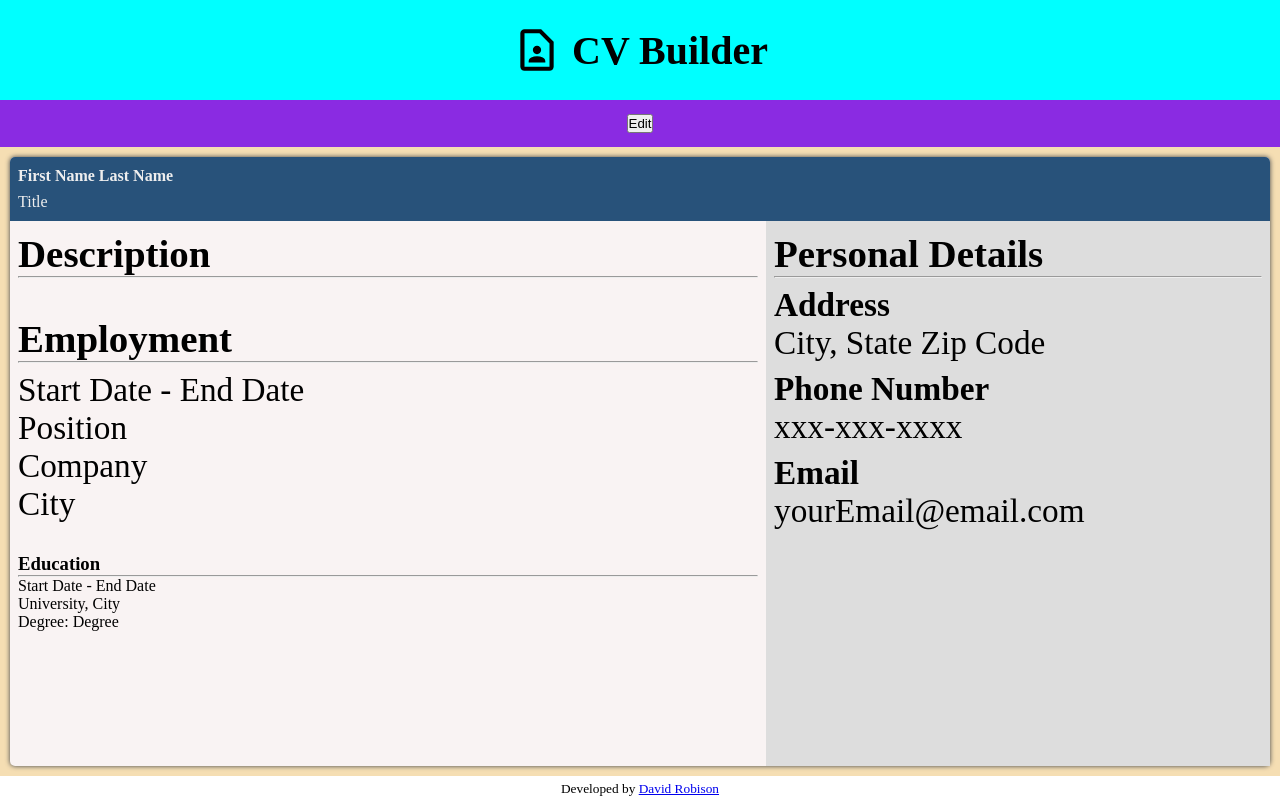
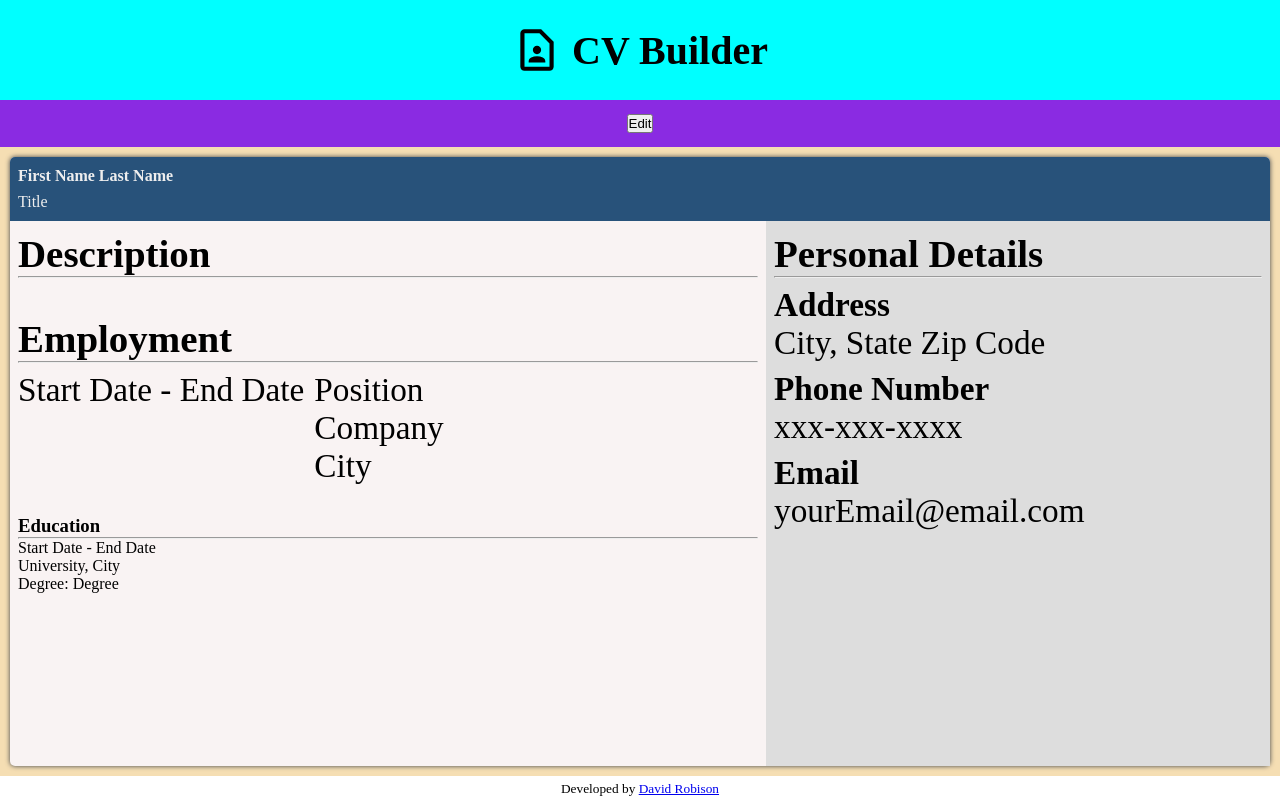
Before and after one commit to robisonwebdev/CV-Application, a React (Create React App) app: page / in a window 1280 px wide. Both pictures are taken after a click on the button "Preview". Built offline with nearby package versions, Linux system fonts and the light colour scheme.

Commit message:
Setup initial flex, height, and width for .employment_information

```diff
--- a/src/styles/Main/Preview/PreviewEmployment.css
+++ b/src/styles/Main/Preview/PreviewEmployment.css
@@ -7,3 +7,11 @@
     height: auto;
     width: 100%;
 }
+
+.employment_information {
+    display: flex;
+    gap: 10px;
+
+    height: auto;
+    width: 100%;
+}
```
